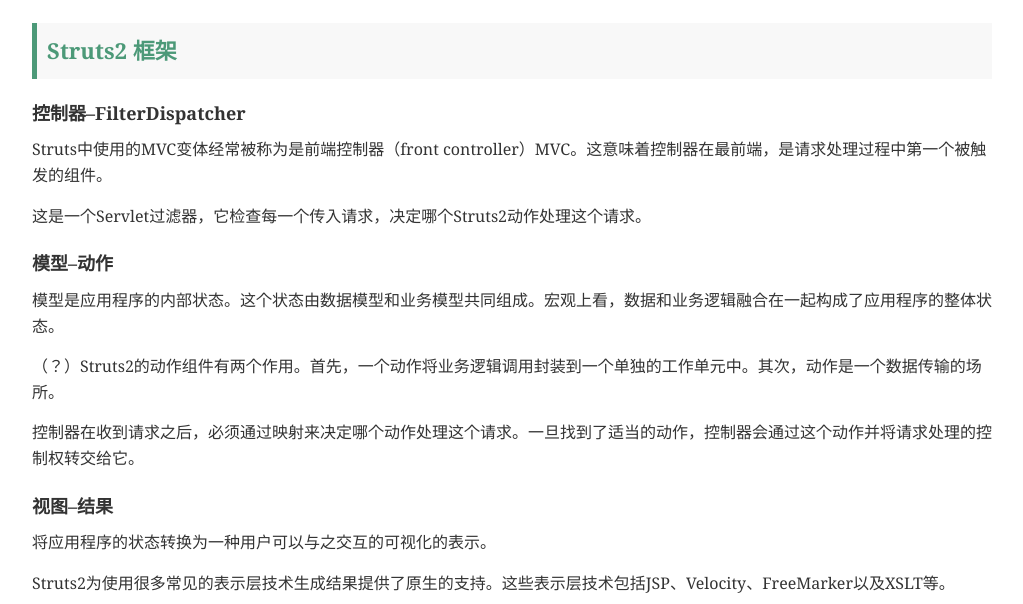
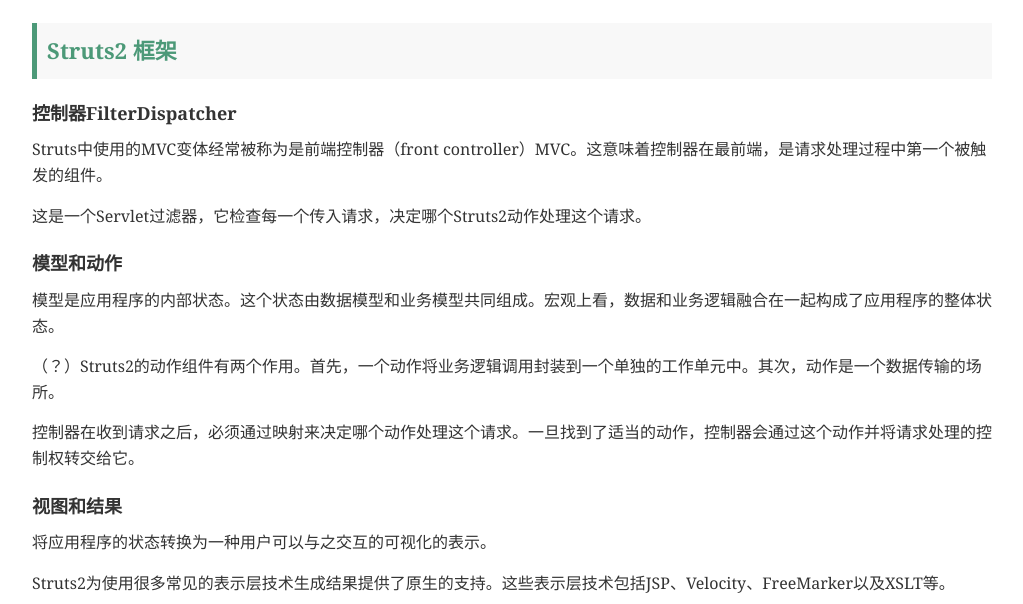
Before and after one commit to Qing-Shuang/Bird, a Jekyll site: the page built from _posts/Struts/2014-04-27-Struts1-basicConcepts.md, in a window 1280 px wide and 900 px high, scrolled down 1225 px. Shown: the part 159-763 px from the top of the window, without its empty margins (128-1151 px from the left). Built offline with Jekyll 4.4.1, drawn with Linux system fonts in a browser that asks for light colours; Markdown is read by kramdown in place of the engine named in the settings.

Commit message:
Update 2014-04-27-Struts1-basicConcepts.md

```diff
--- a/_posts/Struts/2014-04-27-Struts1-basicConcepts.md
+++ b/_posts/Struts/2014-04-27-Struts1-basicConcepts.md
@@ -41,13 +41,13 @@
 
 ## Struts2 框架 ##
 
-### 控制器--FilterDispatcher ###
+### 控制器FilterDispatcher ###
 
 Struts中使用的MVC变体经常被称为是前端控制器（front controller）MVC。这意味着控制器在最前端，是请求处理过程中第一个被触发的组件。
 
 这是一个Servlet过滤器，它检查每一个传入请求，决定哪个Struts2动作处理这个请求。
 
-### 模型--动作 ###
+### 模型和动作 ###
 
 模型是应用程序的内部状态。这个状态由数据模型和业务模型共同组成。宏观上看，数据和业务逻辑融合在一起构成了应用程序的整体状态。
 
@@ -55,7 +55,7 @@
 
 控制器在收到请求之后，必须通过映射来决定哪个动作处理这个请求。一旦找到了适当的动作，控制器会通过这个动作并将请求处理的控制权转交给它。
 
-### 视图--结果 ###
+### 视图和结果 ###
 
 将应用程序的状态转换为一种用户可以与之交互的可视化的表示。
 
```
